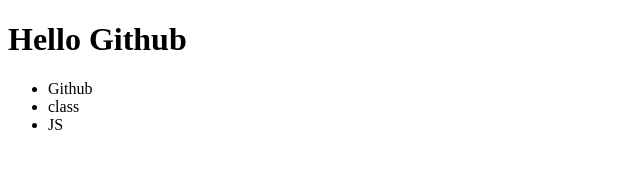
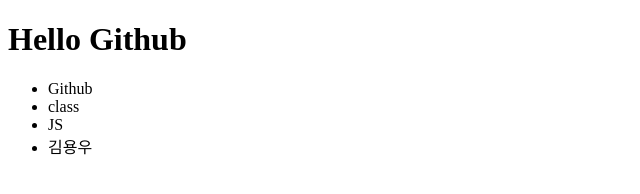
Before and after one commit to Yong-Woo-Kim/https---github.com-Yong-Woo-Kim-first_git, a plain HTML site: page index.html in a window 1280 px wide. Shown: the full height of the page, 0-640 px from the left. Drawn offline with Linux system fonts and the light colour scheme.

Commit message:
Update index.html
add name

```diff
--- a/index.html
+++ b/index.html
@@ -13,6 +13,7 @@
         <li>Github</li>
         <li>class</li>
         <li>JS</li>
+        <li>김용우</li>
       </ul>
     </div>
   </body>
```
